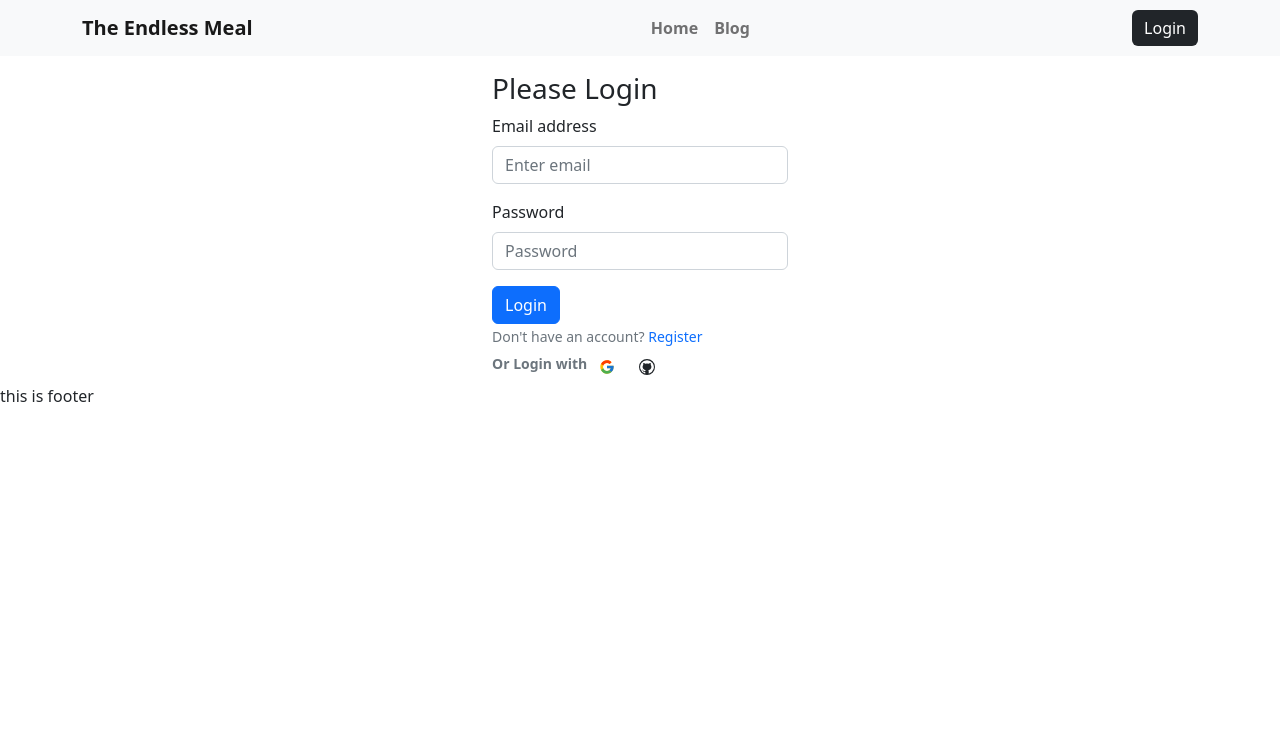
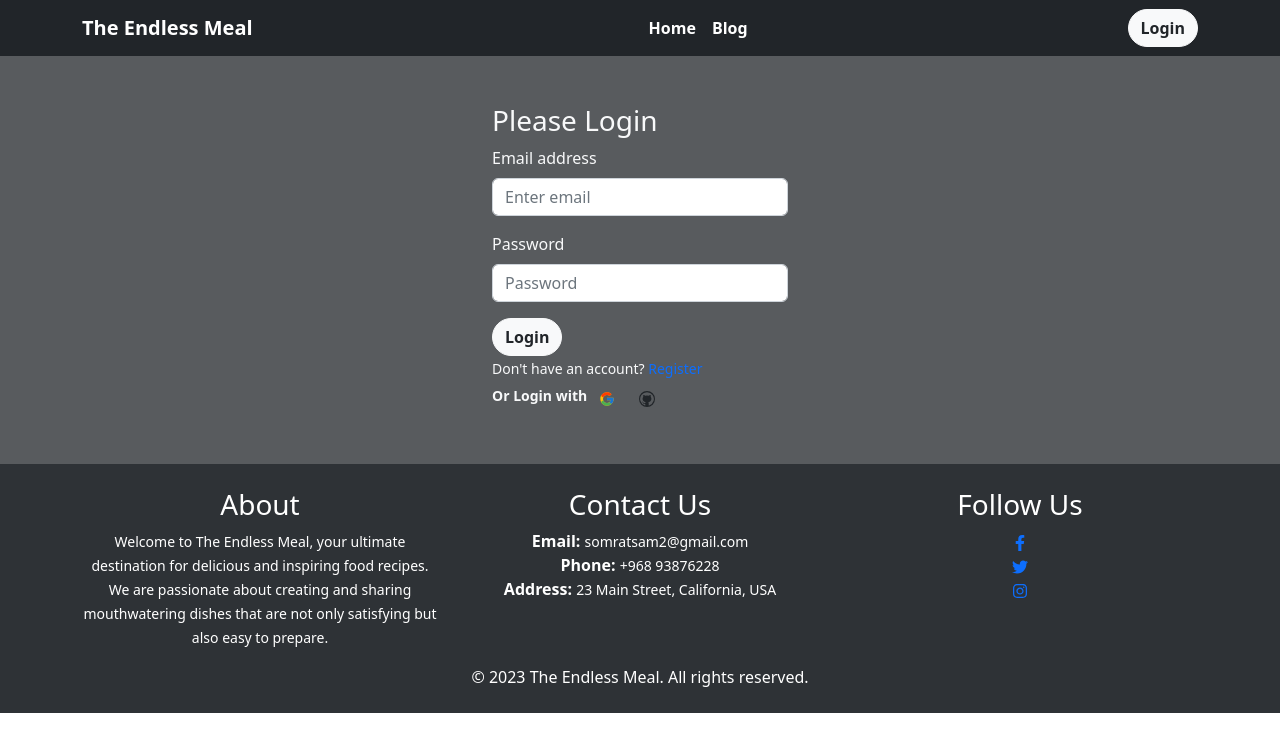
Before and after one commit to somratsam/chef-ass-10, a React (Vite) app: page /login in a window 1280 px wide. Shown: the top 752 px of the page. Built offline with nearby package versions, Linux system fonts and the light colour scheme.

Commit message:
create footer

```diff
--- a/src/Chefs/AllChefs.jsx
+++ b/src/Chefs/AllChefs.jsx
@@ -18,13 +18,13 @@ const AllChefs = () => {
     }, []);
 
     return (
-        <Container>
+        <Container >
             <h1>Chef's List</h1>
             <Row>
                 {chefData.map((chef) => (
                     <Col key={chef.id} xs={12} md={4}>
 
-                        <Card className="mb-4 h-100 border-0 shadow ">
+                        <Card className="mb-4 h-100 border-0 shadow bg-dark text-white ">
                             <Card.Img className='h-100' variant="top" src={chef.chefPicture} alt="" />
 
                             <Card.Body>
@@ -36,7 +36,7 @@ const AllChefs = () => {
                                 </Card.Text>
 
                                 <Link to={`/viewRecipes/${chef.id}`}>
-                                <Button variant="warning text-light fw-bold">View Recipes</Button>
+                                <Button variant="light rounded-5 text-dark fw-bold">View Recipes</Button>
                                 </Link>
                             </Card.Body>
                         </Card>
--- a/src/layout/Main.jsx
+++ b/src/layout/Main.jsx
@@ -16,7 +16,7 @@ const Main = () => {
   }, []);
 
   return (
-    <div>
+    <div className='bg-dark text-white bg-opacity-75'>
       {!isLoading && <Header />}
       {isLoading ? (
         <div style={{height: '100vh'}} className="spinner-container d-flex align-items-center justify-content-center">
--- a/src/pages/Login.jsx
+++ b/src/pages/Login.jsx
@@ -60,7 +60,7 @@ const Login = () => {
       };
 
     return (
-        <Container className='w-25 mx-auto pt-3'>
+        <Container className='w-25 mx-auto  mt-5 bg-opacity-75 text-light  '>
             <h3>Please Login</h3>
             <Form onSubmit={handleLogin}>
                 <Form.Group className="mb-3" controlId="formBasicEmail">
@@ -73,11 +73,11 @@ const Login = () => {
                     <Form.Label>Password</Form.Label>
                     <Form.Control type="password" name='password' placeholder="Password" required />
                 </Form.Group>
-                <Button variant="primary" type="Login">
+                <Button variant="light rounded-5 text-dark fw-bold" type="Login">
                     Login
                 </Button>
                 <br />
-                <Form.Text>
+                <Form.Text className='text-light'>
                     Don't have an account?{' '}
                     <Link to="/register" className="text-decoration-none">
                         Register
@@ -86,7 +86,7 @@ const Login = () => {
                 <br />
 
 
-                <Form.Text className='fw-bold'> Or Login with
+                <Form.Text className='fw-bold text-light'> Or Login with
                     <Button className='border-0' variant="" onClick={handleGoogleLogin}><FcGoogle></FcGoogle>
                     </Button>
                 </Form.Text>
--- a/src/pages/Register.jsx
+++ b/src/pages/Register.jsx
@@ -25,7 +25,7 @@ const Register = () => {
     }
 
     return (
-        <Container className='w-25 mx-auto pt-3'>
+        <Container className='w-25 mx-auto mt-5'>
             <h3>Please Register</h3>
             <Form onSubmit={handleRegister}>
                 <Form.Group className="mb-3" controlId="formBasicEmail">
@@ -49,11 +49,11 @@ const Register = () => {
                     <Form.Control type="password" name='password' placeholder="Password" required />
                 </Form.Group>
 
-                <Button variant="primary" type="Login">
+                <Button variant="light rounded-5 text-dark fw-bold" type="Login">
                     Register
                 </Button>
                 <br />
-                <Form.Text>
+                <Form.Text className='text-light'>
                     Already have an account?{' '}
                     <Link to="/login" className="text-decoration-none">
                         Login
--- a/src/pages/ViewRecipes/ViewRecipes.jsx
+++ b/src/pages/ViewRecipes/ViewRecipes.jsx
@@ -34,7 +34,7 @@ const ViewRecipes = () => {
     }
 
     return (
-        <Container>
+        <Container  >
             <Row style={{ paddingTop: '5rem' }}>
                 <Col xs={12} md={6}>
                     <div>
@@ -84,7 +84,7 @@ const ViewRecipes = () => {
                 </Col>
                 <Col xs={12} md={6}>
                     <div style={{ height: '50rem' }}>
-                        <img className="w-100" src={chefData.chefPicture} alt="" />
+                        <img className="w-100 border border-dark border-3" src={chefData.chefPicture} alt="" />
                     </div>
                 </Col>
             </Row>
--- a/src/pages/home/Home.jsx
+++ b/src/pages/home/Home.jsx
@@ -20,7 +20,7 @@ const Home = () => {
                 </Col>
                 <Col xs={12} md={6}>
                     <div>
-                        <img className='w-100' src="https://i.ibb.co/PMcNwnj/istockphoto-1190330112-170667a.jpg" alt="Banner" />
+                        <img className='w-100 ' src="https://i.ibb.co/C1djMhF/istockphoto-1190330112-170667a.png" alt="Banner" />
                     </div>
                 </Col>
             </Row>
--- a/src/shared/Footer.jsx
+++ b/src/shared/Footer.jsx
@@ -1,10 +1,54 @@
 import React from 'react';
+import { Container, Row, Col } from 'react-bootstrap';
+import { FaFacebookF, FaTwitter, FaInstagram } from 'react-icons/fa';
 
 const Footer = () => {
+
+
+
     return (
-        <div>
-            this is footer
-        </div>
+        <footer className="footer mt-5 bg-dark text-white bg-opacity-75">
+            <Container className=' text-center'>
+                <Row className=' pt-4'>
+                    <Col md={4} sm={6}>
+                        <h3>About</h3>
+                        <p>
+                            <small> Welcome to The Endless Meal, your ultimate destination for delicious and inspiring food recipes. We are passionate about creating and sharing mouthwatering dishes that are not only satisfying but also easy to prepare.</small>
+                        </p>
+
+                    </Col>
+                    <Col md={4} sm={6}>
+                        <h3>Contact Us</h3>
+                        <p> <strong>Email:</strong> <small>somratsam2@gmail.com</small> <br />
+                            <strong> Phone:</strong> <small>+968 93876228</small> <br />
+                            <strong> Address:</strong> <small>23 Main Street, California, USA</small> </p>
+                    </Col>
+                    <Col md={4} sm={12}>
+                        <h3>Follow Us</h3>
+                        <ul className="social-icons list-unstyled">
+                            <li>
+                                <a href="https://www.facebook.com/example" target="_blank" rel="noopener noreferrer">
+                                    <FaFacebookF />
+                                </a>
+                            </li>
+                            <li>
+                                <a href="https://www.twitter.com/example" target="_blank" rel="noopener noreferrer">
+                                    <FaTwitter />
+                                </a>
+                            </li>
+                            <li>
+                                <a href="https://www.instagram.com/example" target="_blank" rel="noopener noreferrer">
+                                    <FaInstagram />
+                                </a>
+                            </li>
+                        </ul>
+                    </Col>
+                </Row>
+                <p className="text-center pb-4">
+                    &copy; 2023 The Endless Meal. All rights reserved.
+                </p>
+            </Container>
+        </footer>
     );
 };
 
--- a/src/shared/Header.jsx
+++ b/src/shared/Header.jsx
@@ -7,23 +7,23 @@ import { FaUserCircle } from 'react-icons/fa';
 const Header = () => {
     const { user } = useContext(AuthContext)
     return (
-        <Navbar bg="light" expand="lg">
-            <Container>
-                <Navbar.Brand className='fw-bold' href="#home">The Endless Meal</Navbar.Brand>
+        <Navbar className='bg-dark text-white' bg="light" expand="lg">
+            <Container >
+                <Navbar.Brand className='fw-bold text-white' href="#home">The Endless Meal</Navbar.Brand>
                 <Navbar.Toggle aria-controls="basic-navbar-nav" />
                 <Navbar.Collapse id="basic-navbar-nav">
                     <Nav className="mx-auto">
-                        <Nav.Link className='fw-bold' as={Link} to="/">Home</Nav.Link>
-                        <Nav.Link className='fw-bold' as={Link} to="/blog">Blog</Nav.Link>
+                        <Nav.Link className='fw-bold text-white' as={Link} to="/">Home</Nav.Link>
+                        <Nav.Link className='fw-bold text-white' as={Link} to="/blog">Blog</Nav.Link>
                         </Nav>
                         {user && <Nav className='fw-bold'><FaUserCircle></FaUserCircle></Nav>}
 
                         <Link to="/login">
 
                             {user ? (
-                                <Button className="text-white bg-dark border-0">Logout</Button>
+                                <Button  variant="light rounded-5 text-dark fw-bold">Logout</Button>
                             ) : (
-                                <Button className="text-white bg-dark border-0">Login</Button>
+                                <Button  variant="light rounded-5 text-dark fw-bold">Login</Button>
                             )}
                         </Link>
 
```
Also changed, not shown: src/pages/ExtraSection/ChefTipsAndTricks.jsx (+4 -4 lines), src/pages/ExtraSection/FeaturedRecipes.jsx (+4 -4 lines).
